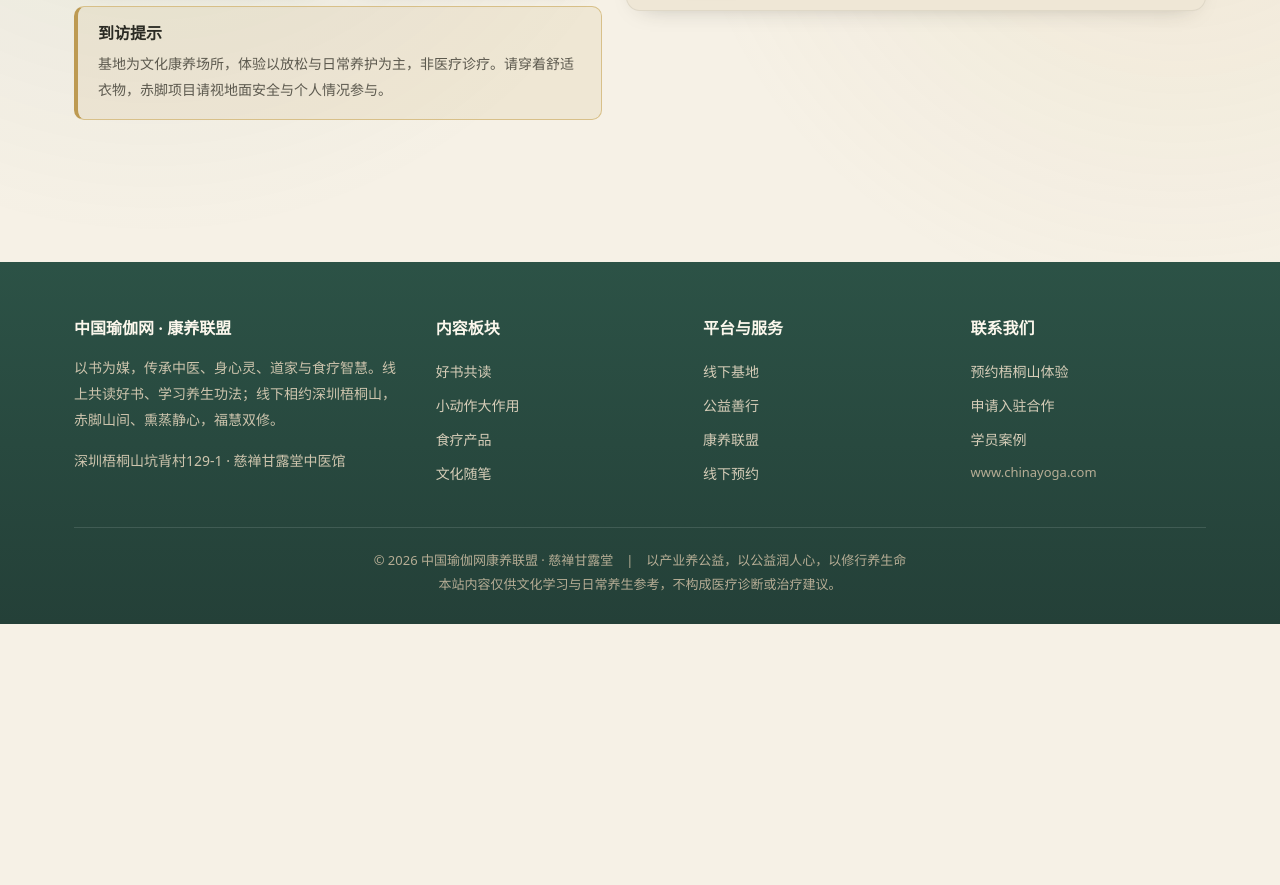
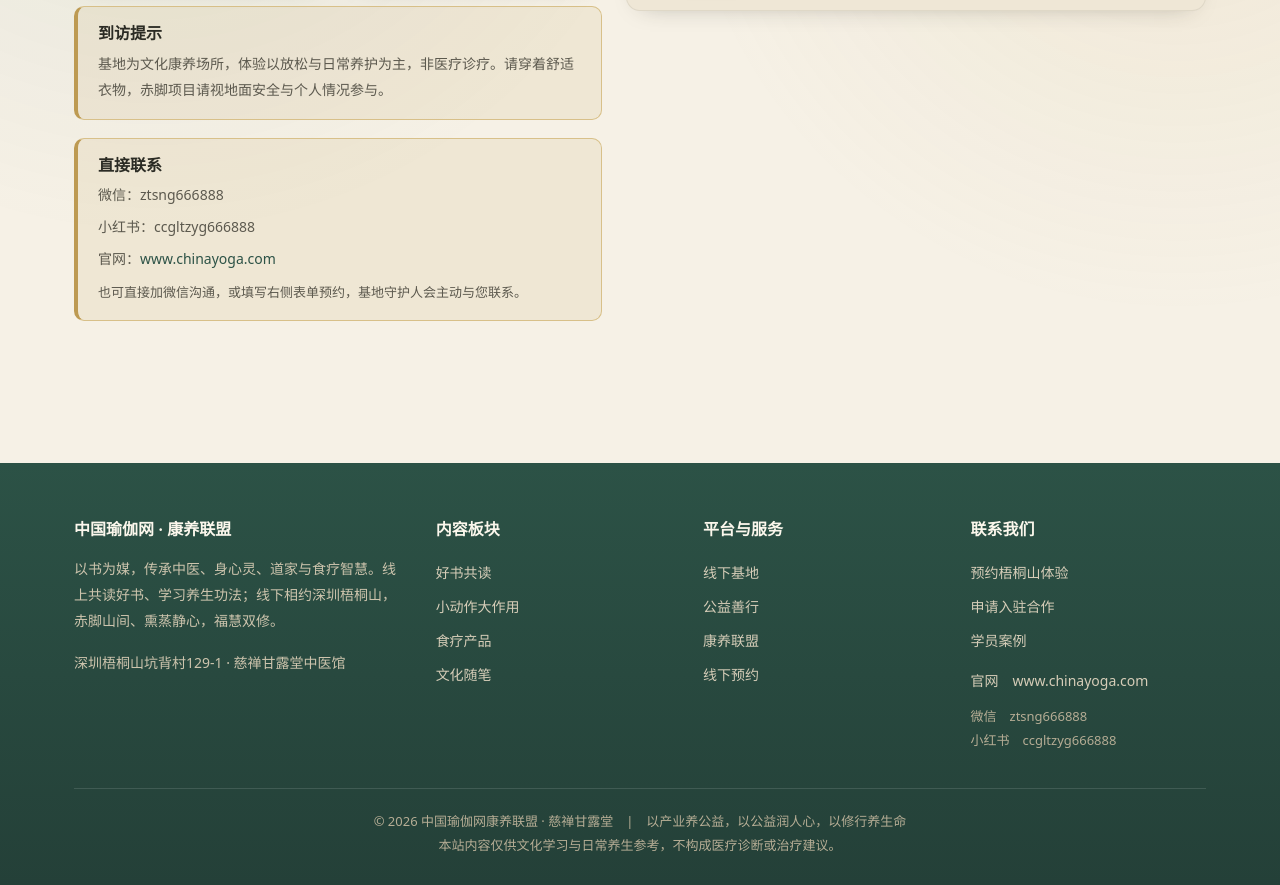
Before and after one commit to mnmhouse/chinayoga, a plain HTML site: page booking.html in a window 1280 px wide. Shown: the part 1024-1909 px from the top of the page. Before the commit the page ends 1648 px from the top, so only its background shows below. Drawn offline with Linux system fonts and the light colour scheme.

Commit message:
全站补充联系方式：微信 ztsng666888 / 小红书 ccgltzyg666888 / 官网 chinayoga.com（页脚+预约页+基地页）

```diff
--- a/assets/js/main.js
+++ b/assets/js/main.js
@@ -59,7 +59,9 @@
             '<a href="booking.html">预约梧桐山体验</a>' +
             '<a href="alliance.html">申请入驻合作</a>' +
             '<a href="cases.html">学员案例</a>' +
-            '<span class="note" style="color:#b6ad95">www.chinayoga.com</span></div>' +
+            '<a href="https://www.chinayoga.com" style="display:block;margin-top:6px">官网　www.chinayoga.com</a>' +
+            '<span class="note" style="color:#b6ad95;display:block;margin-top:6px">微信　ztsng666888</span>' +
+            '<span class="note" style="color:#b6ad95;display:block">小红书　ccgltzyg666888</span></div>' +
         '</div>' +
         '<div class="footer-bottom">' +
           '© ' + new Date().getFullYear() + ' 中国瑜伽网康养联盟 · 慈禅甘露堂　|　以产业养公益，以公益润人心，以修行养生命' +
--- a/booking.html
+++ b/booking.html
@@ -33,6 +33,13 @@
           <div class="callout reveal" style="margin-top:18px">
             <h4>到访提示</h4>
             <p>基地为文化康养场所，体验以放松与日常养护为主，非医疗诊疗。请穿着舒适衣物，赤脚项目请视地面安全与个人情况参与。</p>
+          </div>
+          <div class="callout reveal" style="margin-top:18px">
+            <h4>直接联系</h4>
+            <p style="margin:6px 0">微信：ztsng666888</p>
+            <p style="margin:6px 0">小红书：ccgltzyg666888</p>
+            <p style="margin:6px 0">官网：<a href="https://www.chinayoga.com" target="_blank" rel="noopener">www.chinayoga.com</a></p>
+            <p class="note" style="font-size:13px;margin-top:8px">也可直接加微信沟通，或填写右侧表单预约，基地守护人会主动与您联系。</p>
           </div>
         </div>
 
```
Also changed, not shown: base.html (+7 -0 lines).
